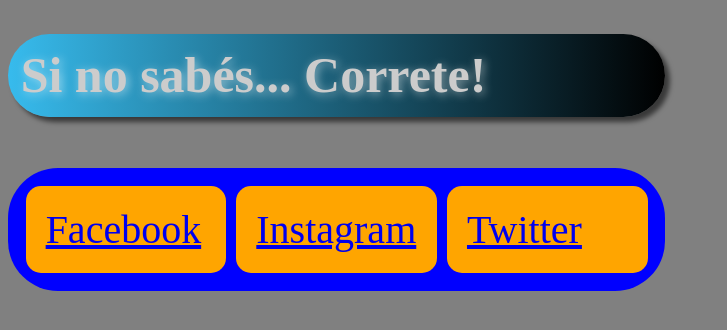
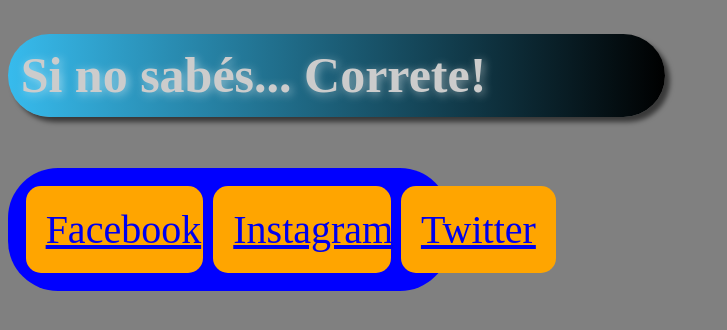
Before and after one commit to Zfardantilus/zfar.github.io, a plain HTML site: page index.html in a window 1280 px wide. Shown: the whole page, without its empty margins (0-727 px from the left). Drawn offline with Linux system fonts and the light colour scheme.

Commit message:
Update home.css

```diff
--- a/css/home.css
+++ b/css/home.css
@@ -18,12 +18,13 @@ header h1 {
 
 nav {
   padding: 1%;
-  width: 50%;
+  width: 33%;
   background: blue;
   display: flex;
   border-radius: 50px;
 }
 nav .nav-boton {
+  text-align: center;
   border-radius: 15px;
   background: orange;
   padding: 20px;
```
